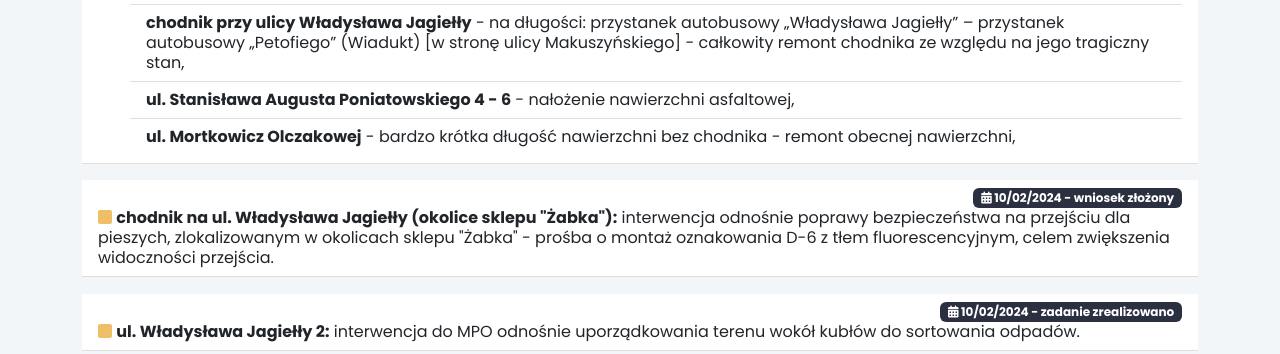
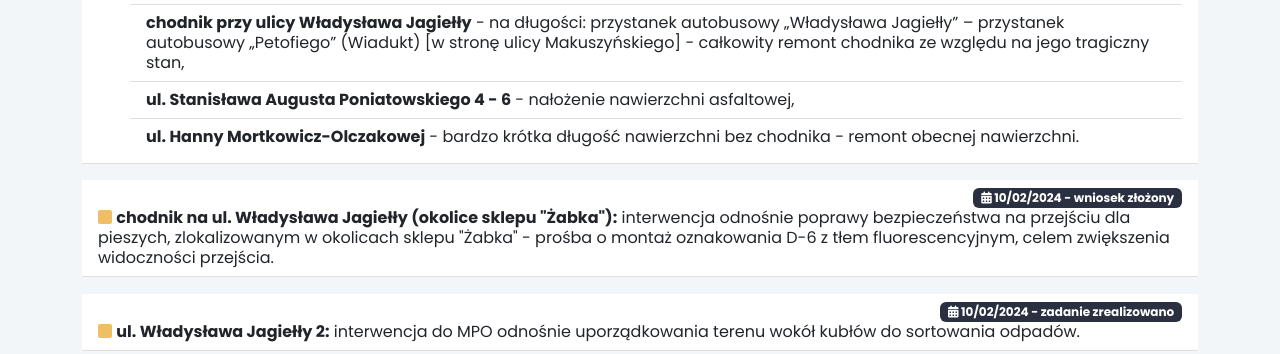
Before and after one commit to g4ieku/radnyCzekaj, a website: page index.html in a window 1280 px wide. Shown: the part 1292-1646 px from the top of the page. Drawn offline with nearby package versions, Linux system fonts and the light colour scheme.

Commit message:
text corrections

```diff
--- a/index.html
+++ b/index.html
@@ -276,9 +276,11 @@
                                     data-aos="zoom-in-right"
                                     data-aos-delay="200"
                                  >
-                                    <strong>ul. Mortkowicz Olczakowej</strong> -
-                                    bardzo krótka długość nawierzchni bez
-                                    chodnika - remont obecnej nawierzchni,
+                                    <strong
+                                       >ul. Hanny Mortkowicz-Olczakowej</strong
+                                    >
+                                    - bardzo krótka długość nawierzchni bez
+                                    chodnika - remont obecnej nawierzchni.
                                  </li>
                               </ul>
                            </div>
```
